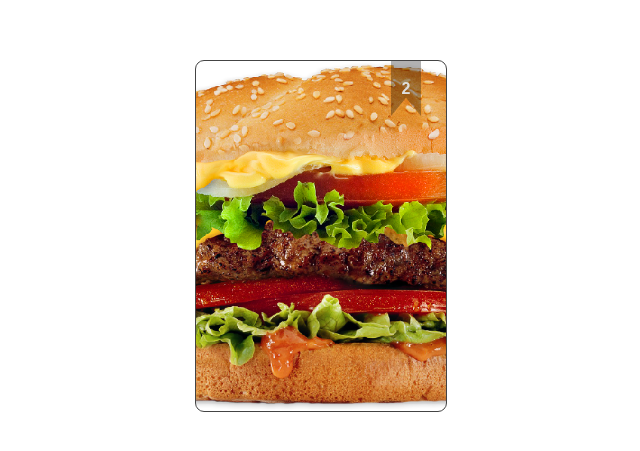
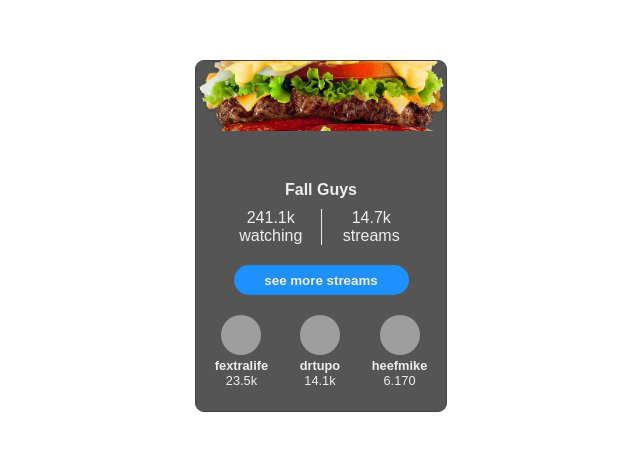
Before and after one commit to franky3-git/animated-card, a plain HTML site: page index.html in a window 1280 px wide. Shown: the part 165-616 px from the top of the page, without its empty margins (320-960 px from the left). Drawn offline with Linux system fonts and the light colour scheme; grey boxes are pictures that could not be loaded.

Commit message:
finishing the style for the bottom card

```diff
--- a/index.html
+++ b/index.html
@@ -10,8 +10,49 @@
 <body>
 	<div class="container">
 		<div class="card">
-			<div class="card__front">
+			<!--<div class="card__forward card-face">
 				<p class="note">2</p>
+			</div>-->
+			<div class="card__bottom card-face">
+				<header></header>
+				<div class="descriptions">
+
+					<h2 class="title">fall guys</h2>
+					<div class="stream-and-watching">
+						<section class="watching">
+							<p>241.1k</p>
+							<p>watching</p>
+						</section>
+						<section class="streams">
+							<p>14.7k</p>
+							<p>streams</p>
+						</section>
+					</div>
+					<button class="btn-more-stream">see more streams</button>
+					<div class="other-cards">
+						<div class="card-box">
+							<img src="img/avatar.jpg" alt="avatar">
+							<p class="card-box-title">fextralife</p>
+							<p class="card-box-streams">
+								23.5k
+							</p>
+						</div>
+						<div class="card-box">
+							<img src="img/avatar.jpg" alt="avatar">
+							<p class="card-box-title">drtupo</p>
+							<p class="card-box-streams">
+								14.1k
+							</p>
+						</div>
+						<div class="card-box">
+							<img src="img/avatar.jpg" alt="avatar">
+							<p class="card-box-title">heefmike</p>
+							<p class="card-box-streams">
+								6.170
+							</p>
+						</div>
+					</div>
+				</div>
 			</div>
 		</div>
 	</div>
--- a/style.css
+++ b/style.css
@@ -14,18 +14,28 @@
 	height: 350px;
 	cursor: pointer;
 	border-radius: 9px;
+	position: relative;
 }
-.card__front {
-	background: url(img/avatar1.png) center / cover no-repeat;
+.card-face {
 	width: 100%;
 	height: 100%;
 	border-radius: 9px;
-	position: relative;
 	border: solid 1px #444;
+	transition: 400ms transform;
+	position: absolute;
+	top: 0;
+	left: 0;
+}
+.card__forward {
+	background: url(img/avatar1.png) center / cover no-repeat;
+
+}
+.card:hover .card__bottom {
+	transform: scale(1.8);
 }
 .note {
 	color: #ddd;
-	background-color: rgba(0,0,0,.3);
+	background-color: rgba(0,0,0,.4);
 	width: 20px;
 	height: 45px;
 	padding: 5px;
@@ -37,3 +47,65 @@
 	position: absolute;
 	right: 10%;
 }
+
+/* style the bottom face card */
+
+.card__bottom {
+	background-color: #555;
+	color: #eee;
+}
+header {
+	height: 20%;
+	background: url(img/avatar1.png) center/cover no-repeat;
+}
+.title {
+	text-align: center;
+	margin: 50px 0 10px;
+	text-transform: capitalize;
+	font-size: 1em;
+}
+.stream-and-watching {
+	display: flex;
+	justify-content: center;
+	width: 80%;
+	margin: 10px auto;
+}
+.stream-and-watching section {
+	width: 50%;
+	text-align: center;
+}
+.stream-and-watching section:first-child {
+	border-right: 1px #eee solid;
+}
+.btn-more-stream {
+	width: 70%;
+	border: none;
+	display: block;
+	background-color: dodgerblue;
+	color: #eee;
+	font-weight: 600;
+	height: 30px;
+	border-radius: 30px;
+	cursor: pointer;
+	margin: 20px auto;
+}
+.other-cards {
+	display: flex;
+	justify-content: space-between;
+	width: 85%;
+	color: #eee;
+	margin: auto;
+}
+.card-box {
+	text-align: center;
+	font-size: .8em;
+}
+.card-box img {
+	width: 40px;
+	height: 40px;;
+	border-radius: 50%;
+}
+.card-box-title {
+	font-weight: 600;
+
+}
```
